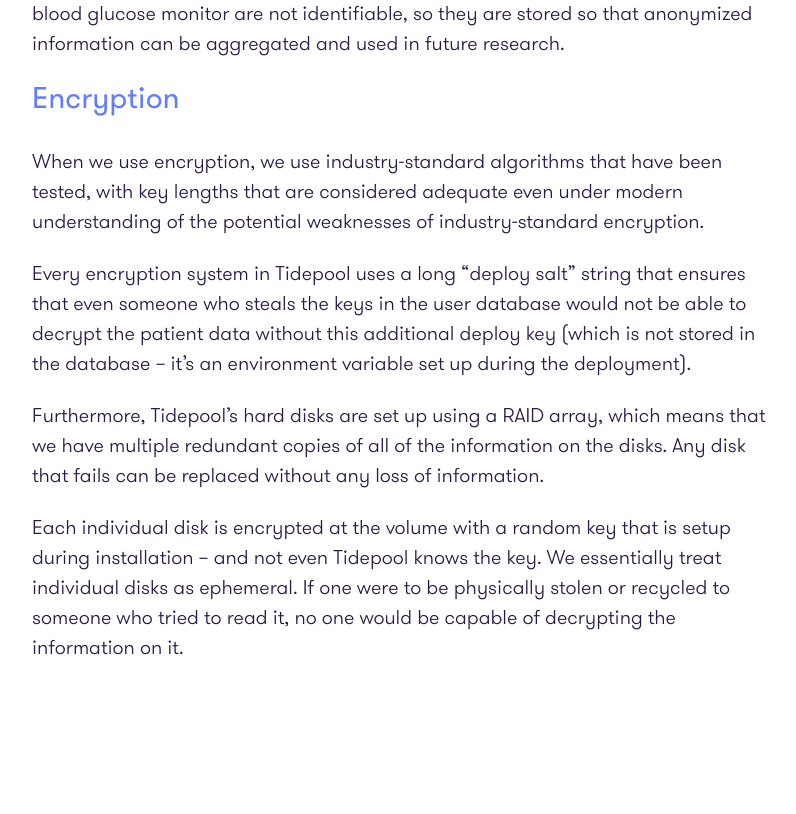
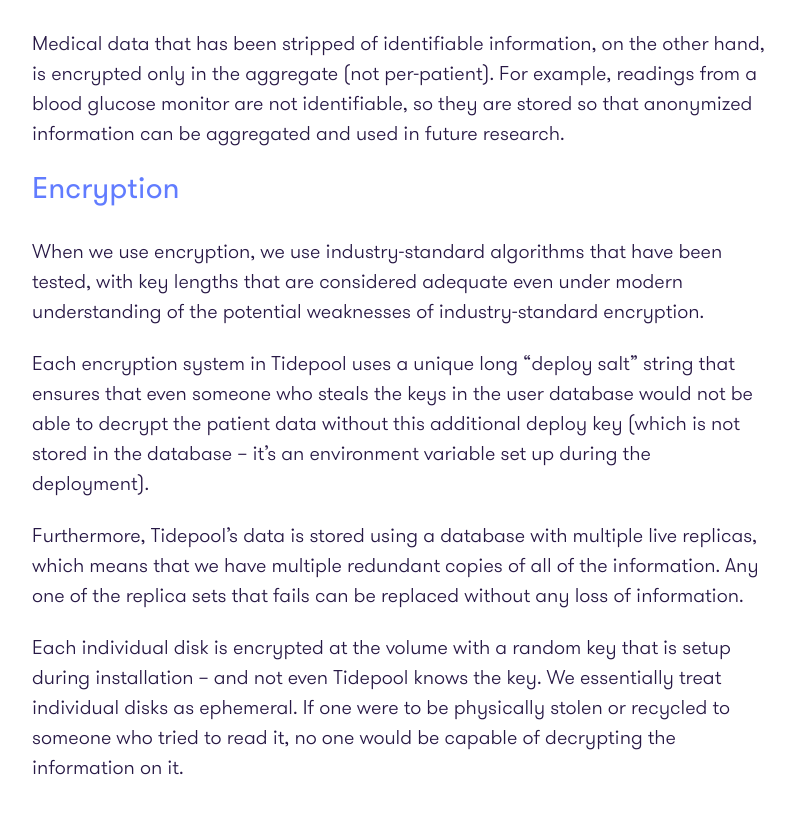
Before and after one commit to tidepool-org/tidepool-org.github.io, a Jekyll site: the page built from ServerArchitecture.md, in a window 1280 px wide and 900 px high, scrolled down 3564 px. Shown: the top 814 px of the window, without its empty margins (173-969 px from the left). Built offline with Jekyll 4.4.1, drawn with Linux system fonts in a browser that asks for light colours; some of the changed text lies outside the part shown.

Commit message:
More accurate description of replicas and deploy salt.

````diff
--- a/ServerArchitecture.md
+++ b/ServerArchitecture.md
@@ -19,10 +19,11 @@ When a request arrives, the router looks up its path and attempts to match it to
 
 ###Example:
 * The 'message-api' server starts up at internal IP address 20.10.10.10:5050 and registers itself with hakken.
-* The router is set up to know that requests for the path ```/message``` go to "message-api".
+* The router (styx) is set up to know that requests for the path ```/message``` go to "message-api".
+* Styx also has a local cache of the information from hakken (called a watch), which hakken automatically updates whenever anything changes.
 * The client requests ```POST https://api.tidepool.io/message/send```
 * Router receives request, looks up ```/message```, and finds the service called "message-api"
-* A request to hakken with "message-api" returns the IP address and port number ```20.10.10.10:5050```.
+* Styx uses its local connection with hakken to look up "message-api" and fetch the IP address and port number ```20.10.10.10:5050```.
 * The original IP and the ```/message``` part are stripped from the message, and the request is forwarded (behind the firewall) as ```https://20.10.10.10:5050/send```
 
 
@@ -60,8 +61,8 @@ Medical data that has been stripped of identifiable information, on the other ha
 
 When we use encryption, we use industry-standard algorithms that have been tested, with key lengths that are considered adequate even under modern understanding of the potential weaknesses of industry-standard encryption.
 
-Every encryption system in Tidepool uses a long "deploy salt" string that ensures that even someone who steals the keys in the user database would not be able to decrypt the patient data without this additional deploy key (which is not stored in the database -- it's an environment variable set up during the deployment).
+Each encryption system in Tidepool uses a unique long "deploy salt" string that ensures that even someone who steals the keys in the user database would not be able to decrypt the patient data without this additional deploy key (which is not stored in the database -- it's an environment variable set up during the deployment).
 
-Furthermore, Tidepool's hard disks are set up using a RAID array, which means that we have multiple redundant copies of all of the information on the disks. Any disk that fails can be replaced without any loss of information.
+Furthermore, Tidepool's data is stored using a database with multiple live replicas, which means that we have multiple redundant copies of all of the information. Any one of the replica sets that fails can be replaced without any loss of information.
 
 Each individual disk is encrypted at the volume with a random key that is setup during installation -- and not even Tidepool knows the key. We essentially treat individual disks as ephemeral. If one were to be physically stolen or recycled to someone who tried to read it, no one would be capable of decrypting the information on it.
````
